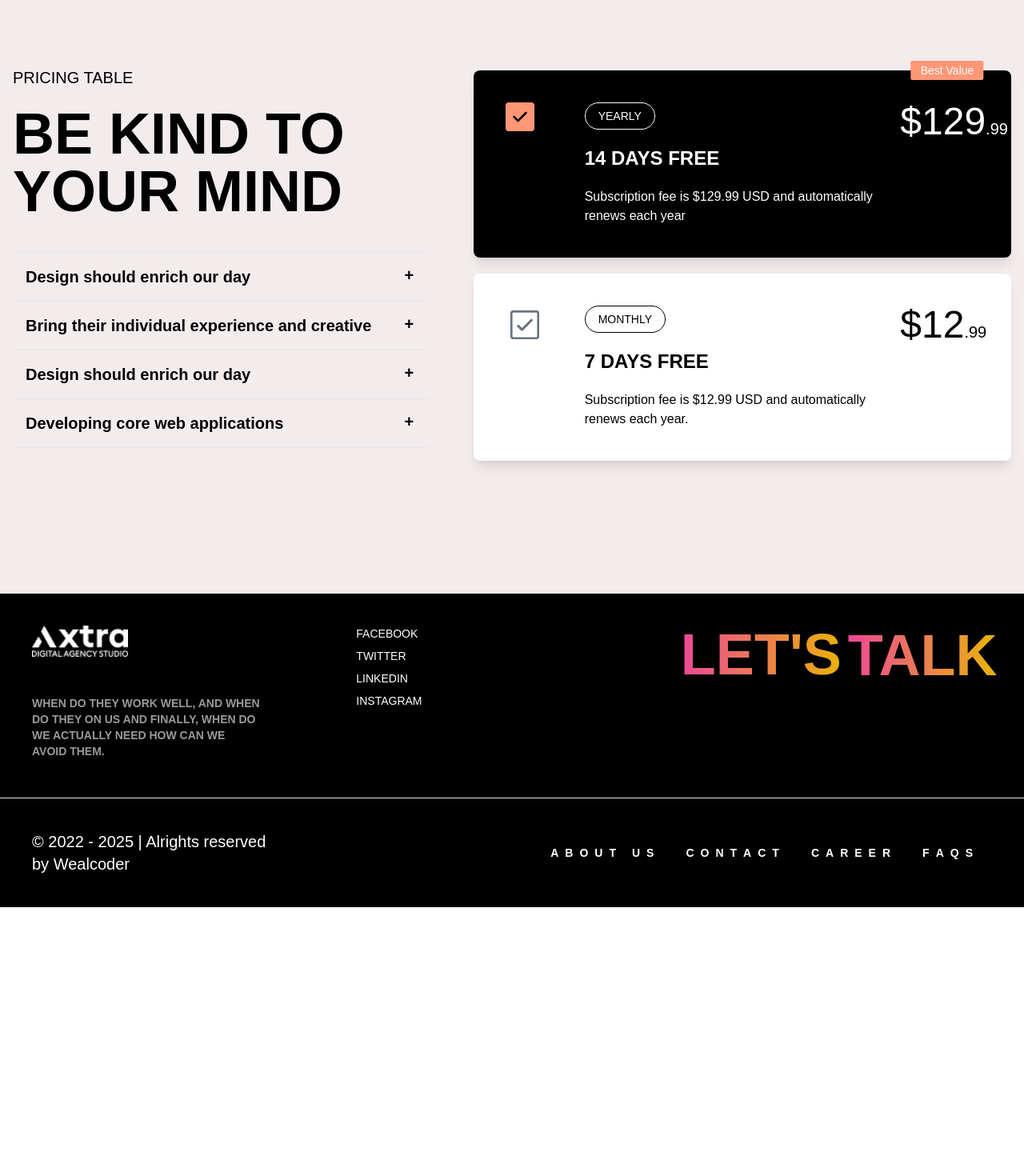
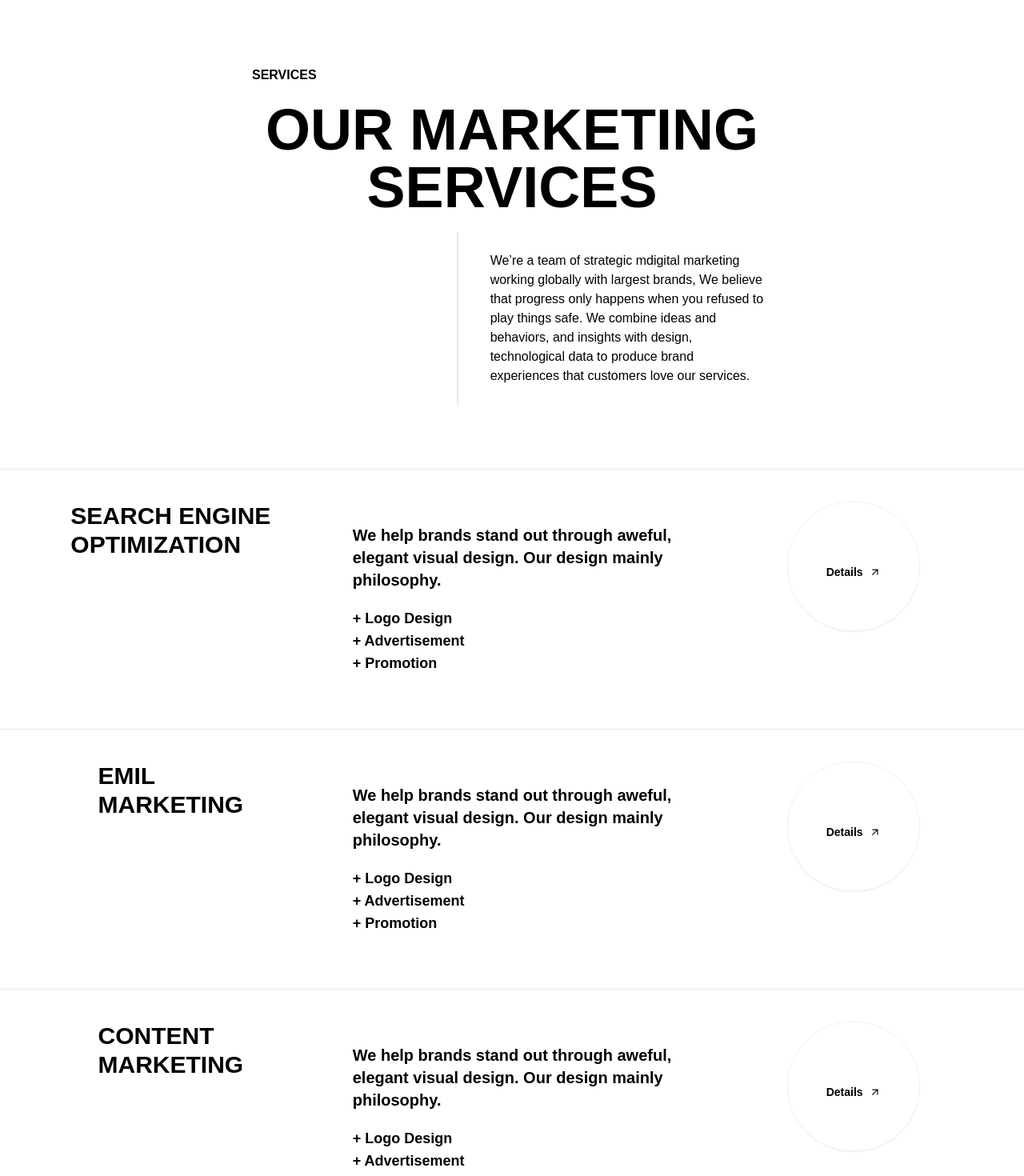
Before and after one commit to ILhankhondaker/axtra, a Next.js app: page / in a window 1280 px wide. Shown: the part 2240-3710 px from the top of the page at 80% size. Before the commit the page ends 3374 px from the top, so only its background shows below. Built offline with nearby package versions, Linux system fonts and the light colour scheme.

Commit message:
add services

```diff
--- a/app/Components/NavBar.jsx
+++ b/app/Components/NavBar.jsx
@@ -59,7 +59,7 @@ const NavBar = () => {
       <header
         className={
           "fixed top-0 w-screen   z-40 bg-white-500 transition-all " +
-          (scrollActive ? "  pt-0 border-b-2 border-gray-500" : " pt-0")
+          (scrollActive ? "  pt-0 border-b-2 " : " pt-0")
         }
       >
         <div className="navbar z-40 px-5 bg-white top-0  px-20   top-0">
--- /dev/null
+++ b/app/Components/Services.jsx
@@ -0,0 +1,105 @@
+import { MdArrowOutward } from "react-icons/md";
+const Services = () => {
+  return (
+    <div className=" py-10 ">
+      <div className="p-5  mx-autto lg:p-20">
+        <div className="lg:w-[650px] mx-auto">
+          <h1 className="uppercase my-5 font-bold ">Services</h1>
+          <h1 className="text-3xl lg:text-7xl font-bold uppercase mb-5 text-center">
+            Our marketing <br />
+            Services
+          </h1>
+        </div>
+        <div className=" mx-auto  flex justify-evenly ">
+          <h1></h1>
+          <p className="py-6 justify-content w-auto  lg:w-96   border-l-2 pl-2 lg:pl-10 ">
+            We’re a team of strategic mdigital marketing working globally with
+            largest brands, We believe that progress only happens when you
+            refused to play things safe. We combine ideas and behaviors, and
+            insights with design, technological data to produce brand
+            experiences that customers love our services.
+          </p>
+        </div>
+      </div>
+
+      <div className="grid justify-items-center border-y   lg:grid-cols-3   py-10">
+        <h1 className="text-3xl font-bold uppercase">
+          Search Engine <br /> Optimization
+        </h1>
+        <div className=" my-5 p-2">
+          <p className="text-xl font-bold mb-5">
+            We help brands stand out through aweful, <br /> elegant visual
+            design. Our design mainly <br /> philosophy.
+          </p>
+          <h1 className="font-bold text-lg">+ Logo Design</h1>
+          <h1 className="font-bold text-lg">+ Advertisement</h1>
+          <h1 className="font-bold text-lg">+ Promotion</h1>
+        </div>
+        <div>
+          <button className="btn py-20 px-12 bg-white border  rounded-full font-bold text-black hover:text-white ">
+            Details <MdArrowOutward />
+          </button>
+        </div>
+      </div>
+      <div className="grid justify-items-center border-b    lg:grid-cols-3   py-10">
+        <h1 className="text-3xl font-bold uppercase">
+          Emil <br /> Marketing
+        </h1>
+        <div className=" my-5 p-2">
+          <p className="text-xl font-bold mb-5">
+            We help brands stand out through aweful, <br /> elegant visual
+            design. Our design mainly <br /> philosophy.
+          </p>
+          <h1 className="font-bold text-lg">+ Logo Design</h1>
+          <h1 className="font-bold text-lg">+ Advertisement</h1>
+          <h1 className="font-bold text-lg">+ Promotion</h1>
+        </div>
+        <div>
+          <button className="btn py-20 px-12 bg-white border  rounded-full font-bold text-black hover:text-white ">
+            Details <MdArrowOutward />
+          </button>
+        </div>
+      </div>
+      <div className="grid justify-items-center border-b    lg:grid-cols-3   py-10">
+        <h1 className="text-3xl font-bold uppercase">
+          COntent <br /> Marketing
+        </h1>
+        <div className=" my-5 p-2">
+          <p className="text-xl font-bold mb-5">
+            We help brands stand out through aweful, <br /> elegant visual
+            design. Our design mainly <br /> philosophy.
+          </p>
+          <h1 className="font-bold text-lg">+ Logo Design</h1>
+          <h1 className="font-bold text-lg">+ Advertisement</h1>
+          <h1 className="font-bold text-lg">+ Promotion</h1>
+        </div>
+        <div>
+          <button className="btn py-20 px-12 bg-white border  rounded-full font-bold text-black hover:text-white ">
+            Details <MdArrowOutward />
+          </button>
+        </div>
+      </div>
+      <div className="grid justify-items-center border-b w-auto    lg:grid-cols-3   py-10">
+        <h1 className="text-3xl font-bold uppercase">
+          Social <br /> Marketing
+        </h1>
+        <div className=" my-5 p-2">
+          <p className="text-xl font-bold mb-5">
+            We help brands stand out through aweful, <br /> elegant visual
+            design. Our design mainly <br /> philosophy.
+          </p>
+          <h1 className="font-bold text-lg">+ Logo Design</h1>
+          <h1 className="font-bold text-lg">+ Advertisement</h1>
+          <h1 className="font-bold text-lg">+ Promotion</h1>
+        </div>
+        <div>
+          <button className="btn py-20 px-12 bg-white border  rounded-full font-bold text-black hover:text-white ">
+            Details <MdArrowOutward />
+          </button>
+        </div>
+      </div>
+    </div>
+  );
+};
+
+export default Services;
--- a/app/page.js
+++ b/app/page.js
@@ -2,6 +2,7 @@ import { Brand } from "./Components/Brand";
 import Explore from "./Components/Explore";
 import Hero from "./Components/Hero";
 import Pricing from "./Components/Pricing";
+import Services from "./Components/Services";
 
 export default function Home() {
   return (
@@ -9,6 +10,7 @@ export default function Home() {
       <Hero />
       <Brand />
       <Explore />
+      <Services />
       <Pricing />
     </>
   );
```
